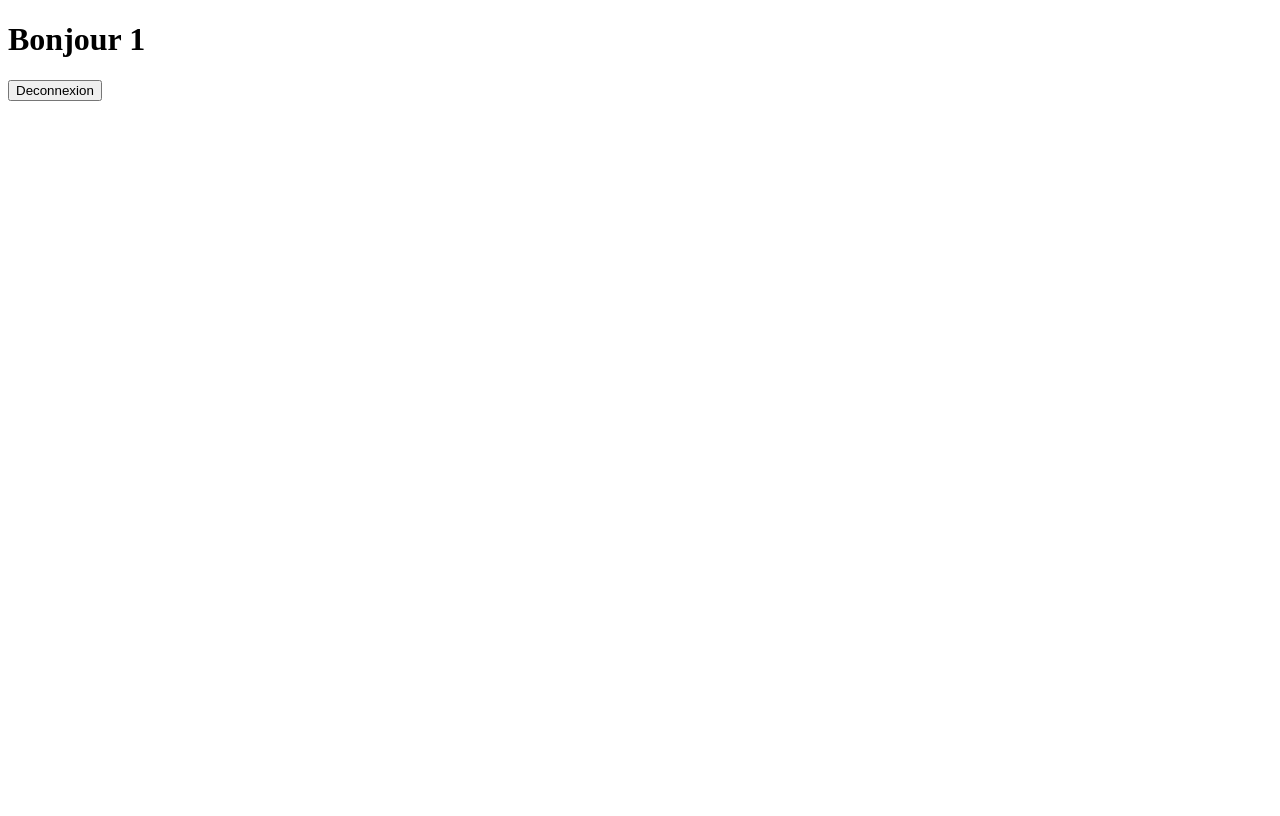
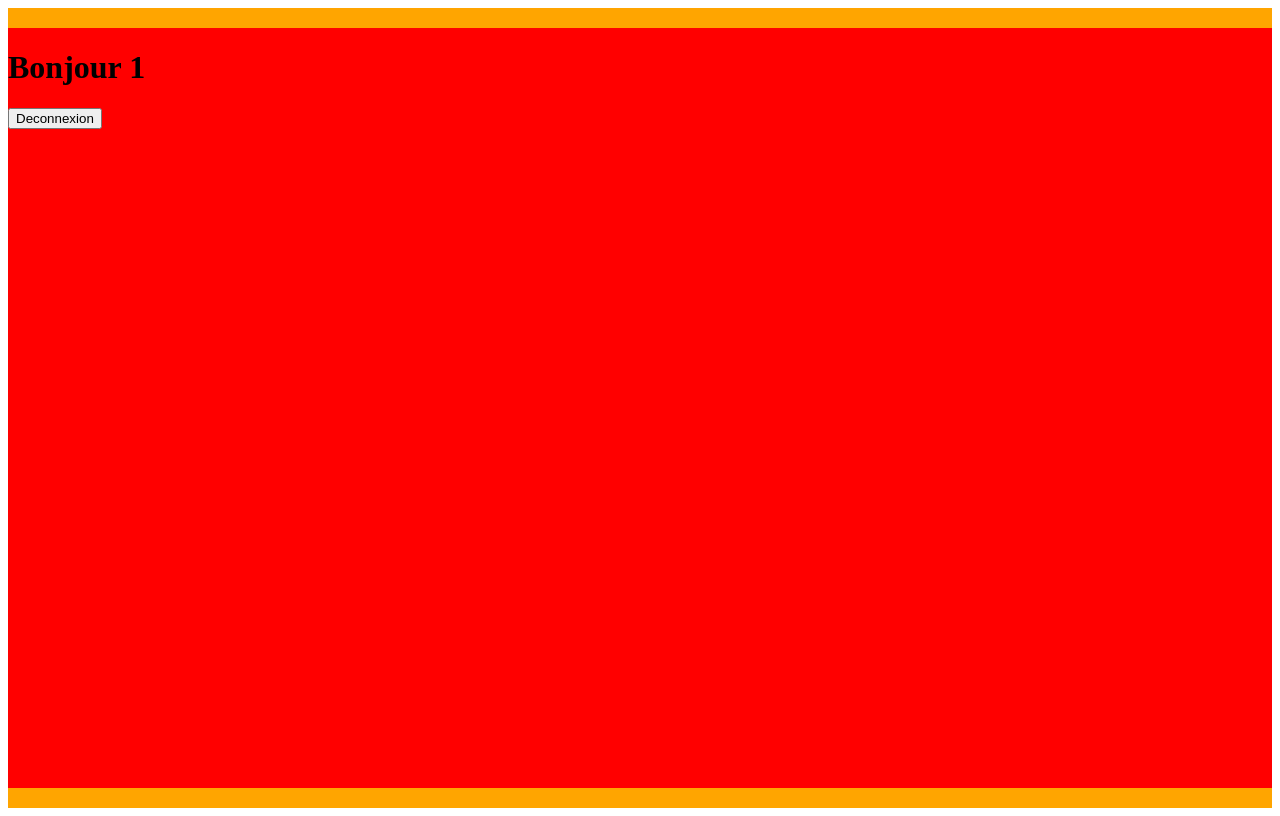
Before and after one commit to YohannMaiVan/React-crazee-burger, a React (Vite) app: page /order/1 in a window 1280 px wide. Built offline with nearby package versions, Linux system fonts and the light colour scheme.

Commit message:
🚧 F04: ORDER > Layout > Add container

```diff
--- a/src/components/pages/order/OrderPage.jsx
+++ b/src/components/pages/order/OrderPage.jsx
@@ -1,13 +1,29 @@
 import { Link, useParams } from "react-router-dom";
+import styled from "styled-components";
 
 export default function OrderPage() {
   const { username } = useParams();
   return (
-    <div>
-      <h1>Bonjour {username}</h1>
-      <Link to="/">
-        <button>Deconnexion</button>
-      </Link>
-    </div>
+    <OrderPageStyled>
+      <div className="container">
+        <h1>Bonjour {username}</h1>
+        <Link to="/">
+          <button>Deconnexion</button>
+        </Link>
+      </div>
+    </OrderPageStyled>
   );
 }
+
+const OrderPageStyled = styled.div`
+  background: orange;
+  height: 100vh;
+  display: flex;
+  justify-content: center;
+  align-items: center;
+  .container {
+    background: red;
+    height: 95vh;
+    width: 1400px;
+  }
+`;
```
